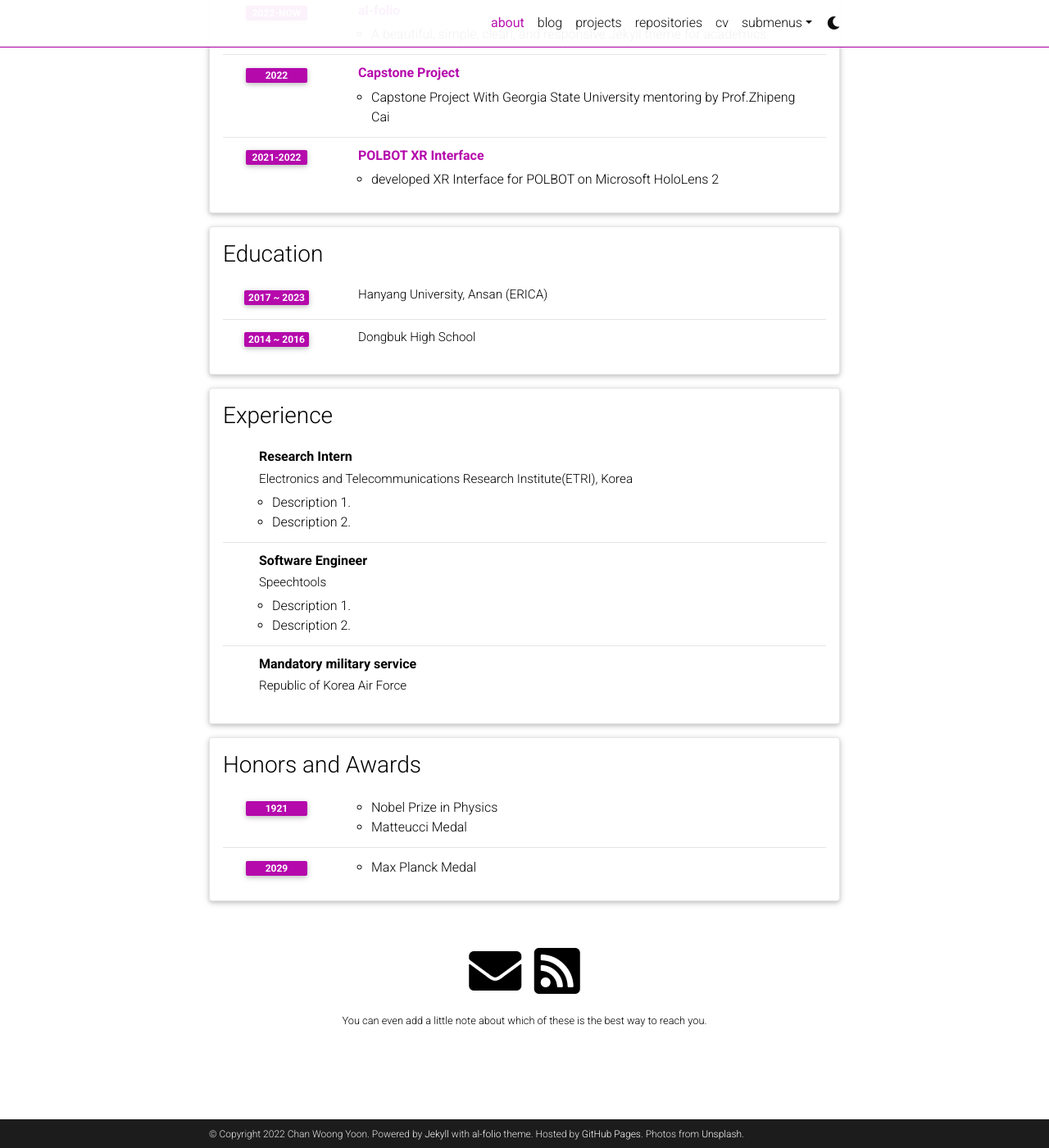
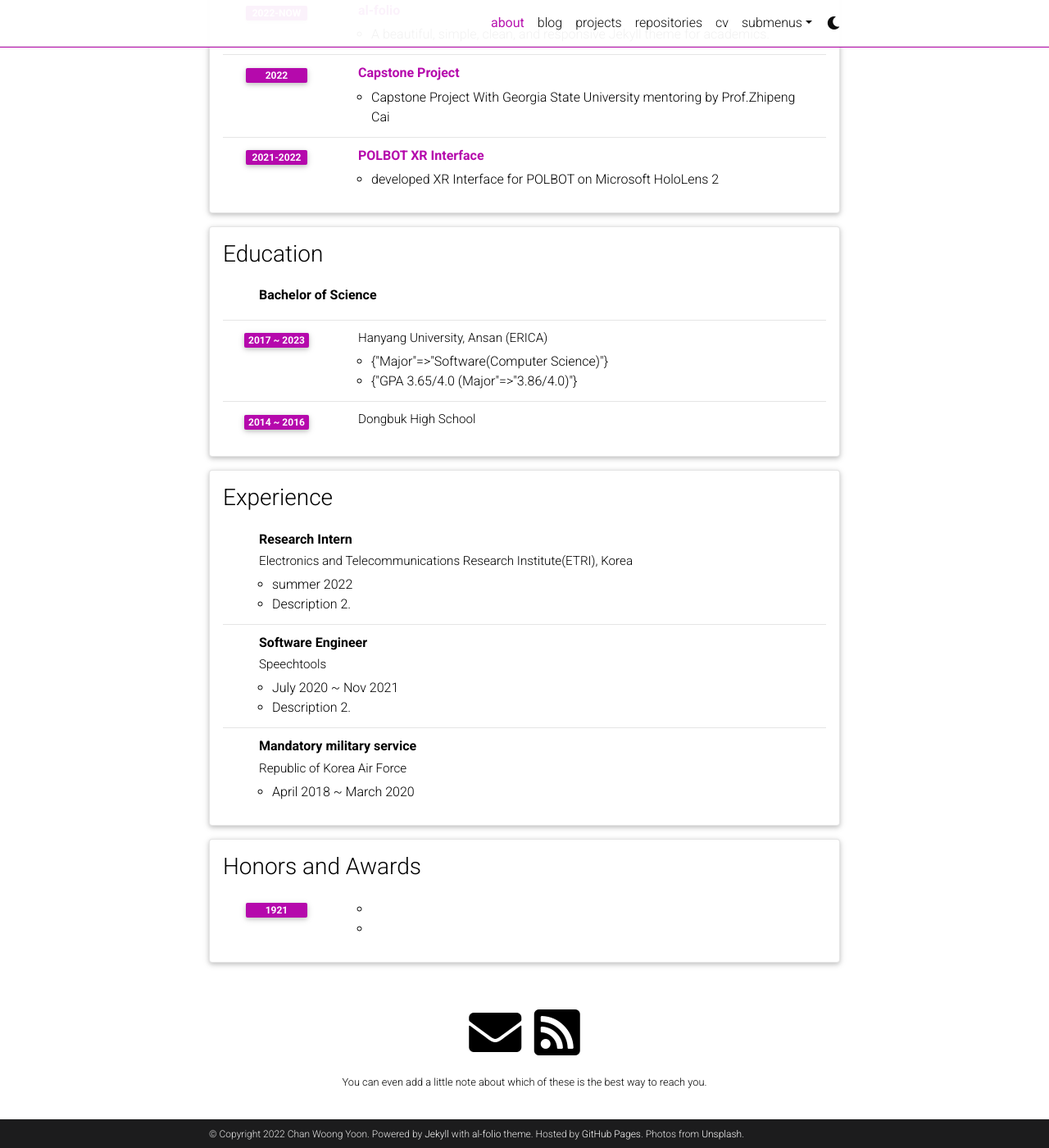
Before and after one commit to qicqock/qicqock.github.io, a Jekyll site: the page built from _pages/about.md, in a window 1280 px wide and 1400 px high, scrolled down 682 px. Shown: the whole window at 82% size. Built offline with Jekyll 4.4.1, drawn with Linux system fonts in a browser that asks for light colours; full-size pictures stand in for the smaller copies a plugin makes; emoji names are drawn with the system emoji font; comment, search, counter and statistics services are not loaded; a style sheet for code colours, icons or effects is not loaded.

Commit message:
Update cv.yml

```diff
--- a/_data/cv.yml
+++ b/_data/cv.yml
@@ -14,9 +14,12 @@
 - title: Education
   type: time_table
   contents:
+    - title: Bachelor of Science
     - institution: Hanyang University, Ansan (ERICA)
-      Major: Software(Computer Science)
       year: 2017 ~ 2023
+      description:
+        - Major: Software(Computer Science)
+        - GPA 3.65/4.0 (Major: 3.86/4.0)
     - institution: Dongbuk High School
       year: 2014 ~ 2016
 
@@ -25,27 +28,23 @@
   contents:
     - title: Research Intern
       institution: Electronics and Telecommunications Research Institute(ETRI), Korea
-      period: summer 2022
       description:
-        - Description 1.
+        - summer 2022
         - Description 2.
     - title: Software Engineer
       institution: Speechtools
-      period: July 2020 ~ Nov 2021
       description:
-        - Description 1.
+        - July 2020 ~ Nov 2021
         - Description 2.
     - title: Mandatory military service
       institution: Republic of Korea Air Force
-      period: April 2018 ~ March 2020
+      description:
+        - April 2018 ~ March 2020
 
 - title: Honors and Awards
   type: time_table
   contents:
     - year: 1921
       items:
-        - Nobel Prize in Physics
-        - Matteucci Medal
-    - year: 2029
-      items:
-        - Max Planck Medal
+        -
+        -
```
